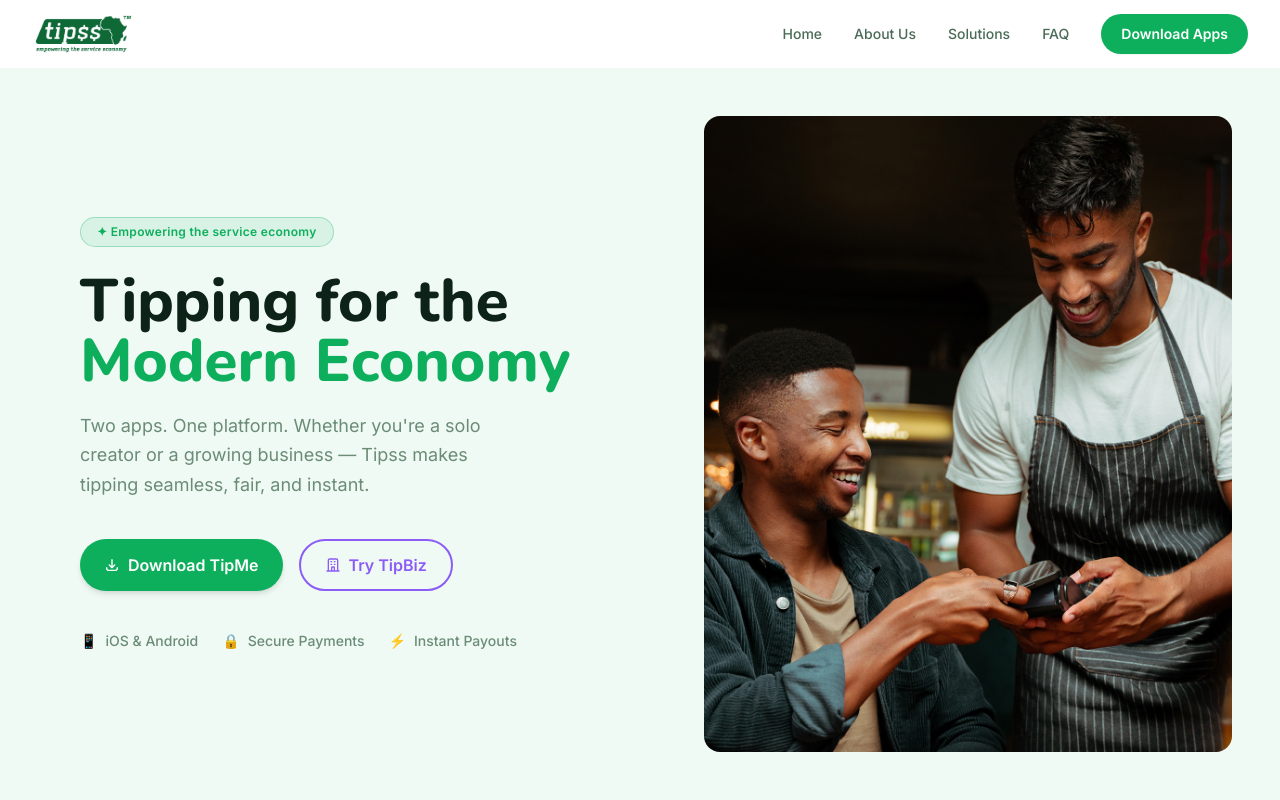
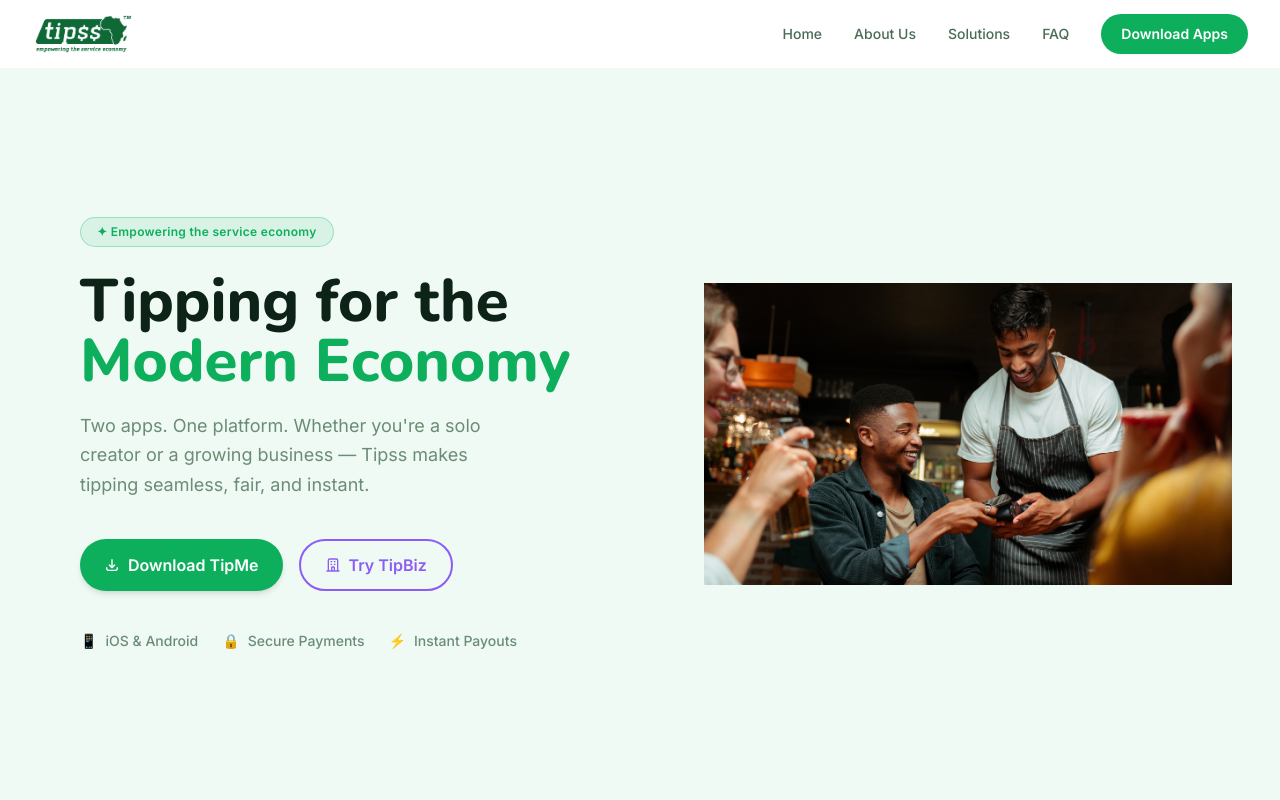
Before and after one commit to isaacotengdev/tipss, a Next.js app in the folder web/: page / in a window 1280 px wide. Shown: the top 800 px of the page. Built offline with nearby package versions, Linux system fonts and the light colour scheme.

Commit message:
fix: show full hero image without cropping (objectFit contain)

```diff
--- a/web/src/components/HeroSection.tsx
+++ b/web/src/components/HeroSection.tsx
@@ -79,7 +79,7 @@
             src="/images/cs-psi-pay-thumbnail.jpg"
             alt="Service worker receiving a digital tip"
             fill
-            style={{ objectFit: 'cover' }}
+            style={{ objectFit: 'contain' }}
             priority
             sizes="(max-width: 768px) 100vw, 50vw"
           />
```
